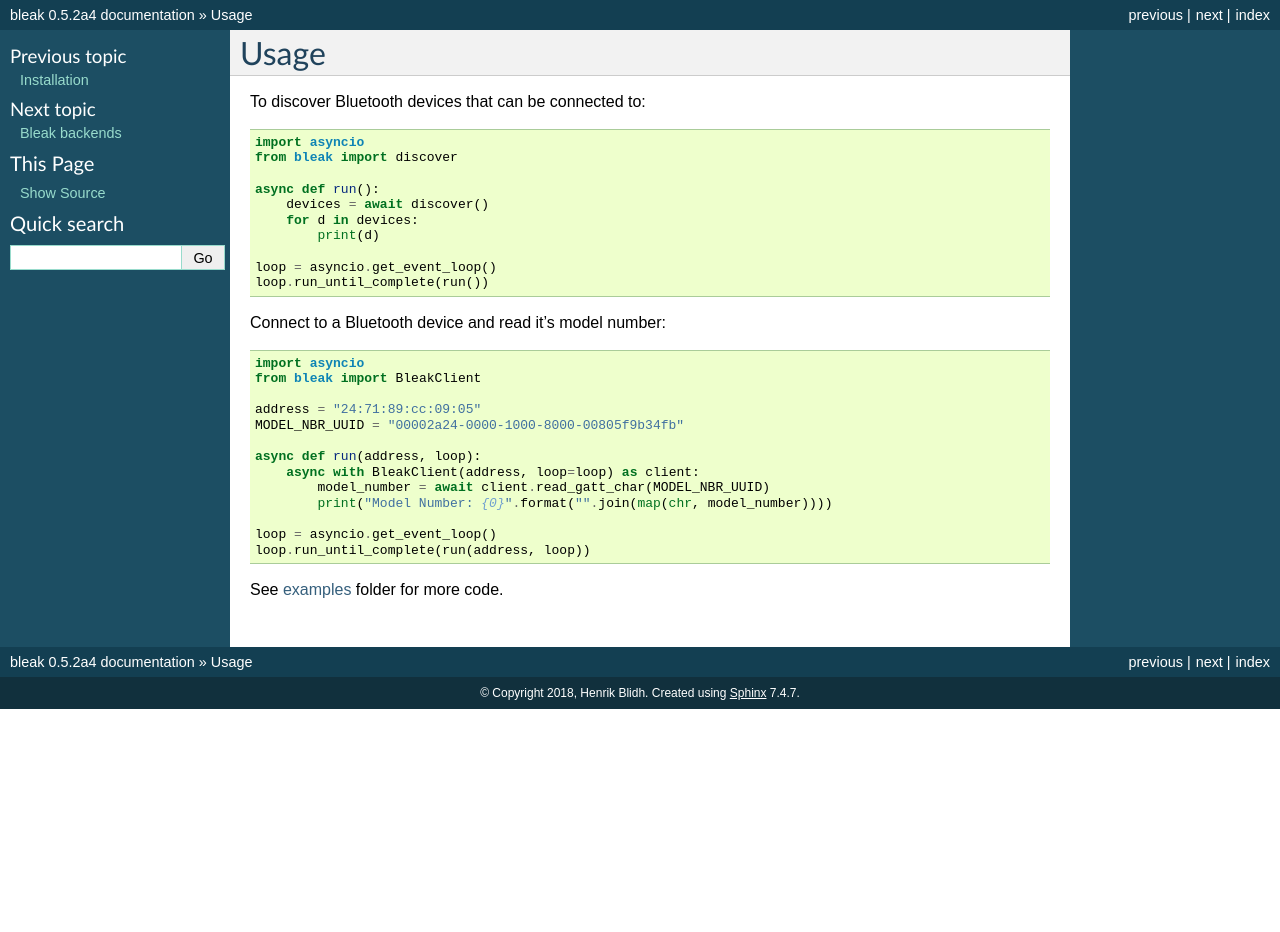
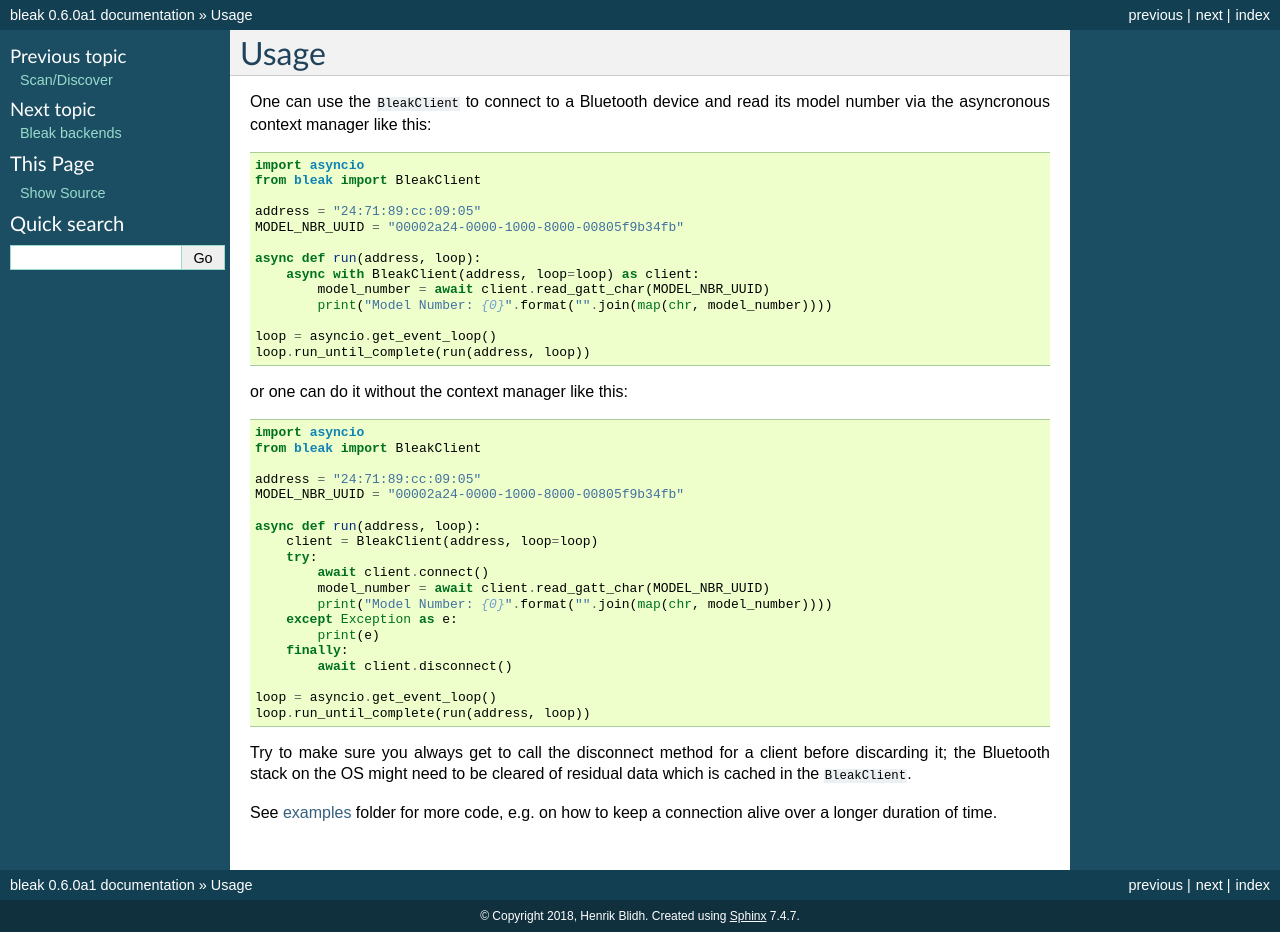
Before and after one commit to hbldh/bleak, a Sphinx documentation site: the page built from docs/usage.rst, in a window 1280 px wide. Built offline with Sphinx 7.4.7, drawn with Linux system fonts in a browser that asks for light colours; the version number is read from the project's files by our own code; before the commit the page ends 900 px from its top, so only the background shows below that.

Commit message:
Scanners API and improved docs
Implemented .NET Scanner.
Bumped version to 0.6.0a1 due to this new feature.

```diff
--- a/bleak/__version__.py
+++ b/bleak/__version__.py
@@ -1,3 +1,3 @@
 # -*- coding: utf-8 -*-
 
-__version__ = "0.5.2a4"
+__version__ = "0.6.0a1"
--- a/docs/index.rst
+++ b/docs/index.rst
@@ -49,6 +49,7 @@ Contents:
    :maxdepth: 2
 
    installation
+   scanning
    usage
    backends/index
    api
--- a/docs/usage.rst
+++ b/docs/usage.rst
@@ -2,23 +2,9 @@
 Usage
 =====
 
-To discover Bluetooth devices that can be connected to:
 
-.. code-block:: python
-
-    import asyncio
-    from bleak import discover
-
-    async def run():
-        devices = await discover()
-        for d in devices:
-            print(d)
-
-    loop = asyncio.get_event_loop()
-    loop.run_until_complete(run())
-
-
-Connect to a Bluetooth device and read it's model number:
+One can use the ``BleakClient`` to connect to a Bluetooth device and read its model number
+via the asyncronous context manager like this:
 
 .. code-block:: python
 
@@ -36,5 +22,33 @@ Connect to a Bluetooth device and read it's model number:
     loop = asyncio.get_event_loop()
     loop.run_until_complete(run(address, loop))
 
+or one can do it without the context manager like this:
 
-See `examples <https://github.com/hbldh/bleak/tree/master/examples>`_ folder for more code.
+.. code-block:: python
+
+    import asyncio
+    from bleak import BleakClient
+
+    address = "24:71:89:cc:09:05"
+    MODEL_NBR_UUID = "00002a24-0000-1000-8000-00805f9b34fb"
+
+    async def run(address, loop):
+        client = BleakClient(address, loop=loop)
+        try:
+            await client.connect()
+            model_number = await client.read_gatt_char(MODEL_NBR_UUID)
+            print("Model Number: {0}".format("".join(map(chr, model_number))))
+        except Exception as e:
+            print(e)
+        finally:
+            await client.disconnect()
+
+    loop = asyncio.get_event_loop()
+    loop.run_until_complete(run(address, loop))
+
+Try to make sure you always get to call the disconnect method for a client before discarding it;
+the Bluetooth stack on the OS might need to be cleared of residual data which is cached in the
+``BleakClient``.
+
+See `examples <https://github.com/hbldh/bleak/tree/master/examples>`_ folder for more code, e.g. on how
+to keep a connection alive over a longer duration of time.
```
Also changed, not shown: bleak/__init__.py (+11 -4 lines), docs/api.rst (+7 -1 lines), docs/scanning.rst (added, +96 -0 lines), 3 other files.
